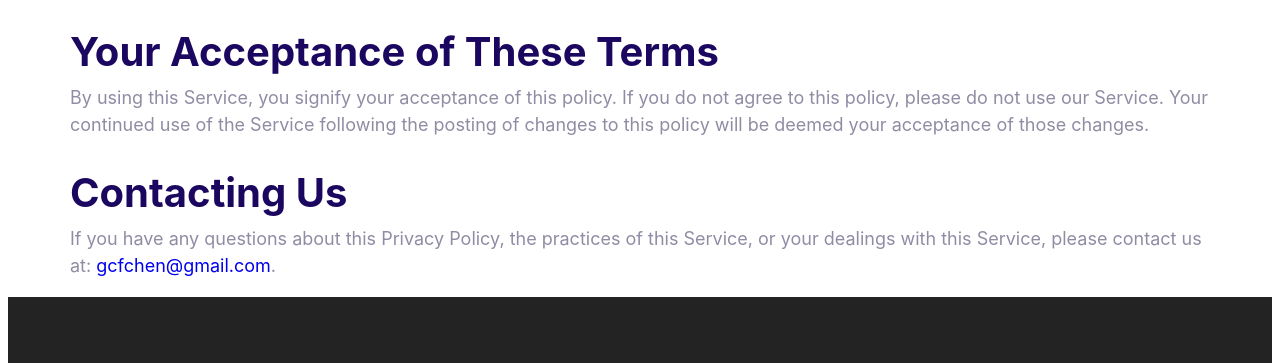
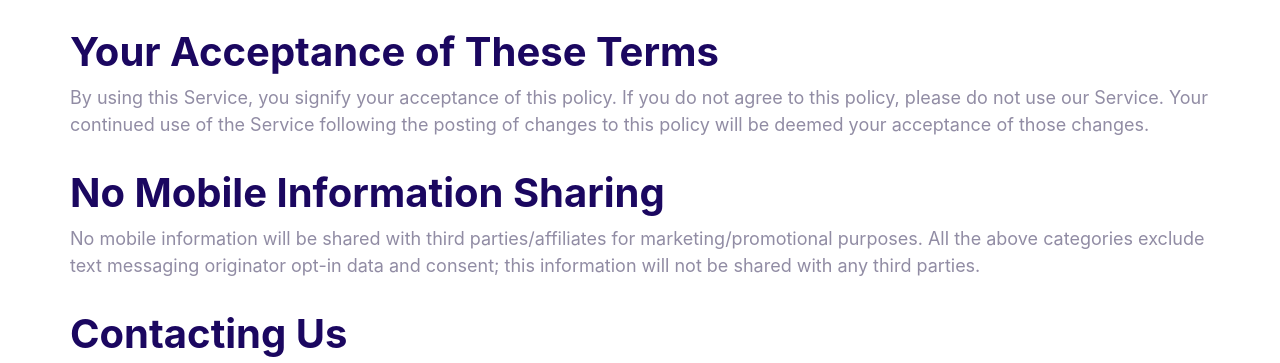
Before and after one commit to geoffcfchen/Vetcation, a website built with Parcel: page privacy-policy.html in a window 1280 px wide. Shown: the part 1200-1563 px from the top of the page. Built offline with nearby package versions, Linux system fonts and the light colour scheme.

Commit message:
update privacy terms

```diff
--- a/privacy-policy.html
+++ b/privacy-policy.html
@@ -96,6 +96,14 @@
           policy will be deemed your acceptance of those changes.
         </p>
 
+        <h2>No Mobile Information Sharing</h2>
+        <p>
+          No mobile information will be shared with third parties/affiliates for
+          marketing/promotional purposes. All the above categories exclude text
+          messaging originator opt-in data and consent; this information will
+          not be shared with any third parties.
+        </p>
+
         <h2>Contacting Us</h2>
         <p>
           If you have any questions about this Privacy Policy, the practices of
```
